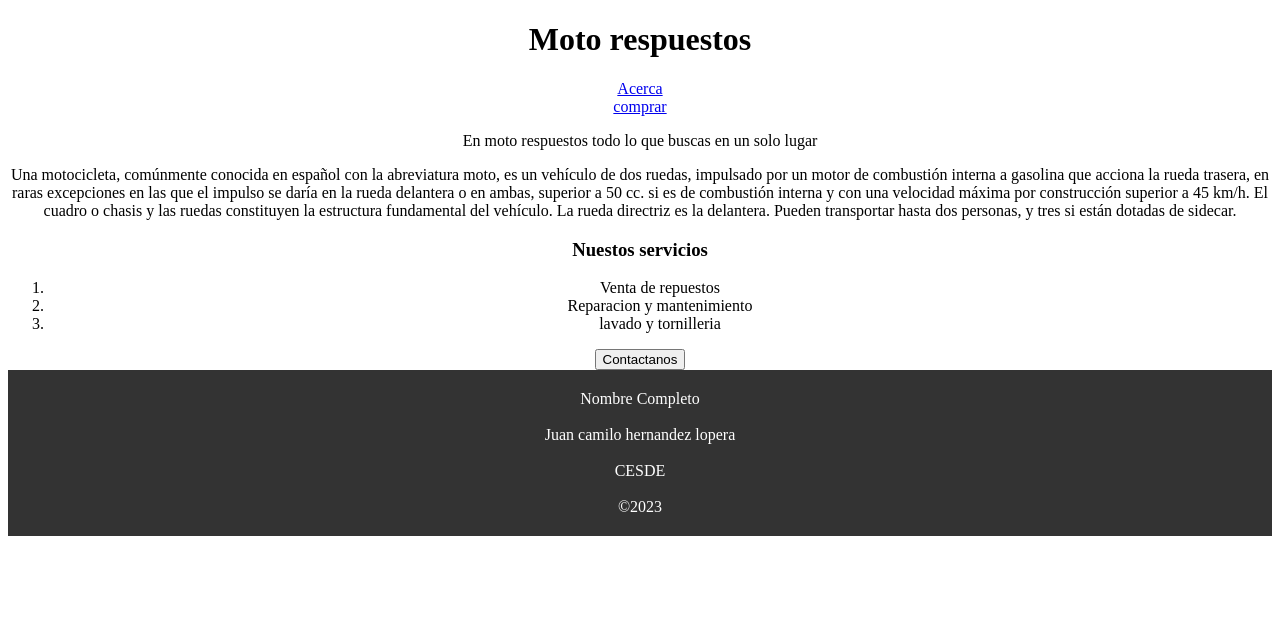
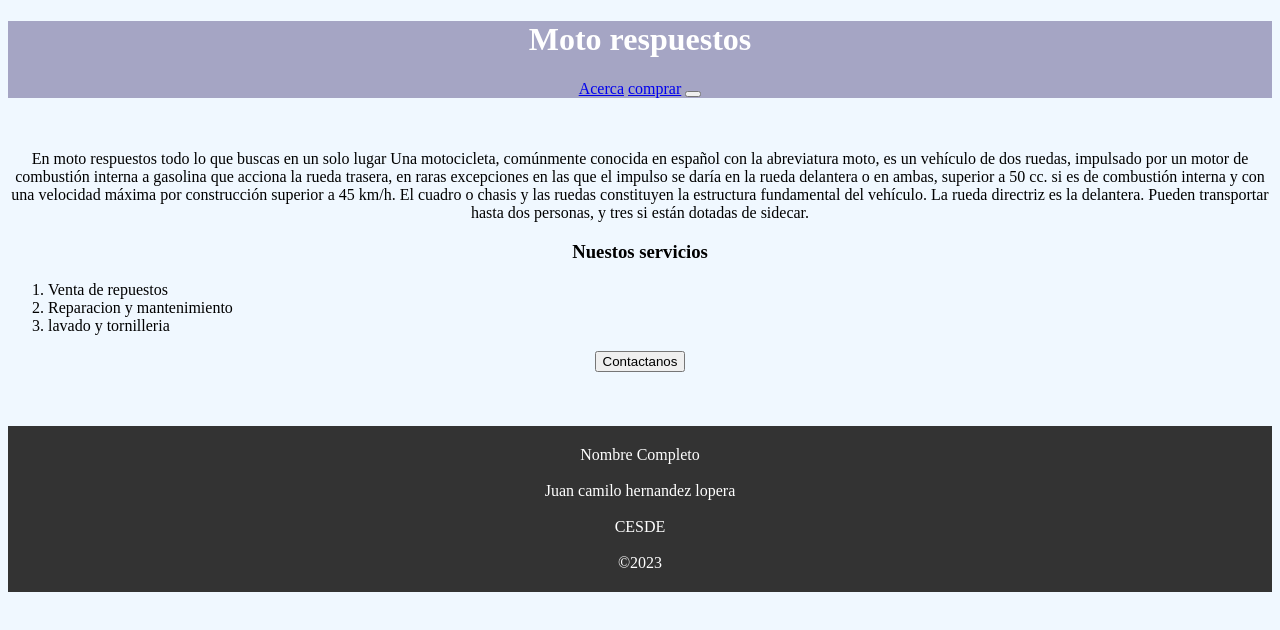
Before and after one commit to camilohl94/proyecto_Integrado, a plain HTML site: page index.html in a window 1280 px wide. Drawn offline with Linux system fonts and the light colour scheme.

Commit message:
sesion7act

```diff
--- a/index.html
+++ b/index.html
@@ -13,7 +13,15 @@
             text-align: center;
 
         }
-        body{text-align: center;}
+        body{text-align: center;
+        background-color: aliceblue;}
+        header{
+            background-color: rgb(165, 165, 196);
+            color: white;
+        }
+        ol{
+            text-align: left;
+        }
 
     </style>
 </head>
@@ -23,15 +31,19 @@
         <h1>
             Moto respuestos
         </h1>
-    </header>
+
     <nav>
-        <a href="about.html" style="right: 200px;;">Acerca</a><br>
+        <a href="about.html" style="right: 200px;;">Acerca</a>
         <a href="comprar.html">comprar</a>
+        <button ></button>
     </nav>
+</header><br><br>
     <main>
-        <p>En moto respuestos todo lo que buscas en un solo lugar</p>
+        <p>En moto respuestos todo lo que buscas en un solo lugar
+            Una motocicleta, comúnmente conocida en español con la abreviatura moto, es un vehículo de dos ruedas, impulsado por un motor de combustión interna a gasolina que acciona la rueda trasera, en raras excepciones en las que el impulso se daría en la rueda delantera o en ambas, superior a 50 cc. si es de combustión interna y con una velocidad máxima por construcción superior a 45 km/h. El cuadro o chasis y las ruedas constituyen la estructura fundamental del vehículo. La rueda directriz es la delantera. Pueden transportar hasta dos personas, y tres si están dotadas de sidecar.
+        </p>
 
-        <p>Una motocicleta, comúnmente conocida en español con la abreviatura moto, es un vehículo de dos ruedas, impulsado por un motor de combustión interna a gasolina que acciona la rueda trasera, en raras excepciones en las que el impulso se daría en la rueda delantera o en ambas, superior a 50 cc. si es de combustión interna y con una velocidad máxima por construcción superior a 45 km/h. El cuadro o chasis y las ruedas constituyen la estructura fundamental del vehículo. La rueda directriz es la delantera. Pueden transportar hasta dos personas, y tres si están dotadas de sidecar.</p>
+
         <h3>Nuestos servicios</h3>
         <ol>
             <li>Venta de repuestos</li>
@@ -40,7 +52,7 @@
         </ol>
 
         <input type="button" value="Contactanos" >
-    </main>
+    </main><br><br><br>
 
     <footer>
         Nombre Completo
```
Also changed, not shown: about.html (+12 -3 lines), comprar.html (+9 -2 lines).
